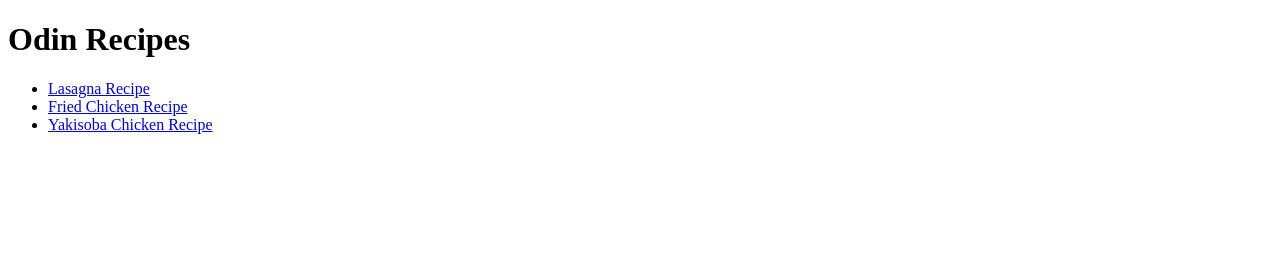
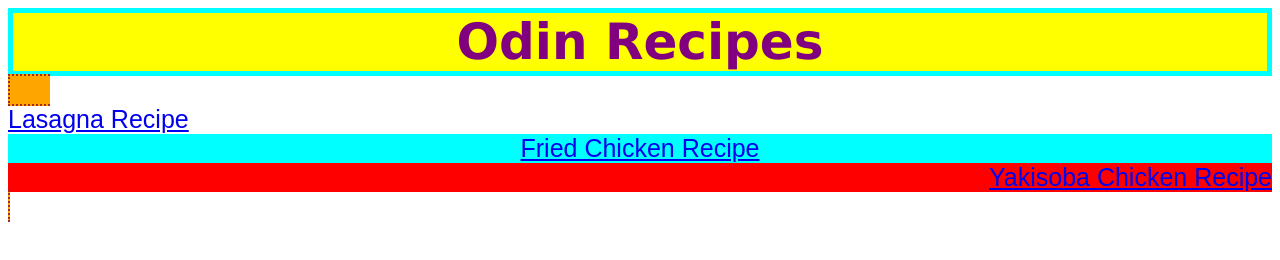
Before and after one commit to robertung88/odin-recipes, a plain HTML site: page index.html in a window 1280 px wide. Drawn offline with Linux system fonts and the light colour scheme.

Commit message:
Update recipe website with new styling

```diff
--- a/index.html
+++ b/index.html
@@ -3,13 +3,14 @@
     <head>
         <meta charset="UTF-8">
         <title>Odin Recipes</title>
+        <link rel="stylesheet" href="style.css">
     </head>
     <body>
         <h1>Odin Recipes</h1>
-        <ul>
+        <ul class="recipes">
             <li><a href="recipes/lasagna.html">Lasagna Recipe</a></li>
-            <li><a href="recipes/fried_chicken.html">Fried Chicken Recipe</a></li>
-            <li><a href="recipes/yakisoba_chicken.html">Yakisoba Chicken Recipe</a></li>
+            <li id="fried_chicken"><a href="recipes/fried_chicken.html">Fried Chicken Recipe</a></li>
+            <li id="yakisoba_chicken"><a href="recipes/yakisoba_chicken.html">Yakisoba Chicken Recipe</a></li>
         </ul>
     </body>
 </html>
--- /dev/null
+++ b/style.css
@@ -0,0 +1,32 @@
+h1 {
+    font-size: 50px;
+    font-family: 'Lucida Sans', 'Lucida Sans Regular', 'Lucida Grande', 'Lucida Sans Unicode', Geneva, Verdana, sans-serif;
+    color: purple;
+    background-color: yellow;
+    margin: 0 auto;
+    text-align: center;
+    border: solid;
+    border-width: 5px;
+    border-color: aqua;
+}
+
+.recipes {
+    font-size: 25px;
+    font-family: Arial, Helvetica, sans-serif;
+    color: green;
+    background-color: orange;
+    border: dotted;
+    border-width: 2px;
+    border-color: brown;
+    display: inline
+}
+
+#fried_chicken {
+    background-color: aqua;
+    text-align: center;
+}
+
+#yakisoba_chicken {
+    background-color: red;
+    text-align: right;
+}
```
